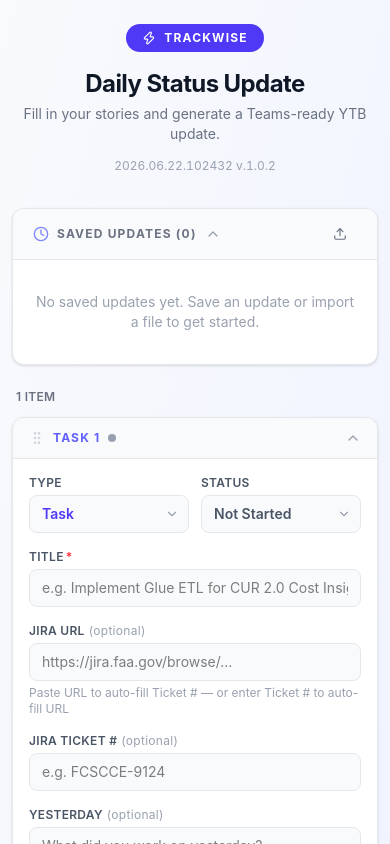
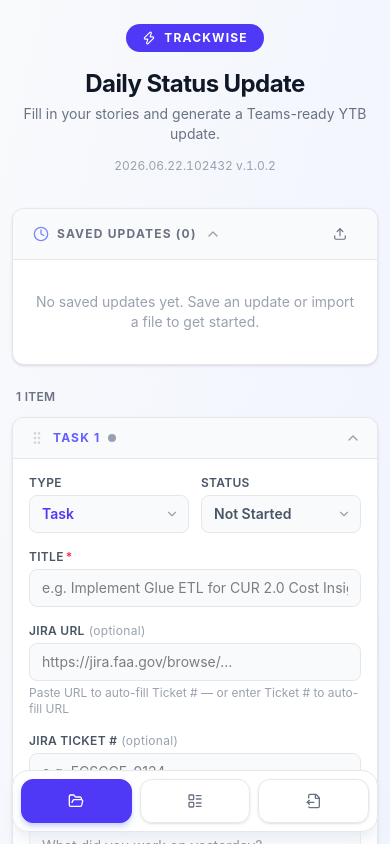
Before and after one commit to BrettFX/Trackwise, a React (Vite) app: page / in a window 390 px wide. Shown: the top 844 px of the page. Built offline with nearby package versions, Linux system fonts and the light colour scheme.

Commit message:
Fix mobile navigation visibility

```diff
--- a/src/App.tsx
+++ b/src/App.tsx
@@ -282,7 +282,7 @@ function App() {
   const isEditing = currentUpdateId !== null;
 
   return (
-    <div className="min-h-screen bg-gradient-to-br from-slate-50 to-indigo-50 py-6 sm:py-10 px-3 sm:px-4">
+    <div className="min-h-screen bg-gradient-to-br from-slate-50 to-indigo-50 px-3 pt-6 pb-24 sm:px-4 sm:pt-10 sm:pb-28 lg:py-10">
       <NavPanel />
       <div className="max-w-3xl mx-auto">
 
--- a/src/components/NavPanel.tsx
+++ b/src/components/NavPanel.tsx
@@ -57,7 +57,7 @@ export default function NavPanel() {
   return (
     <nav
       aria-label="Page sections"
-      className="fixed left-4 top-1/2 -translate-y-1/2 z-40 hidden lg:flex flex-col gap-2"
+      className="fixed inset-x-3 bottom-[calc(env(safe-area-inset-bottom)+0.75rem)] z-40 flex items-center justify-center gap-2 rounded-2xl border border-gray-200 bg-white/95 p-2 shadow-lg shadow-slate-200/70 backdrop-blur-sm lg:inset-x-auto lg:left-4 lg:top-1/2 lg:bottom-auto lg:-translate-y-1/2 lg:flex-col lg:items-stretch lg:justify-start lg:rounded-none lg:border-0 lg:bg-transparent lg:p-0 lg:shadow-none lg:backdrop-blur-none"
     >
       {NAV_ITEMS.map((item) => {
         const active = activeId === item.id;
@@ -66,14 +66,14 @@ export default function NavPanel() {
             key={item.id}
             onClick={() => scrollTo(item.id)}
             title={item.label}
-            className={`flex items-center gap-2.5 px-3 py-2.5 rounded-xl text-xs font-semibold transition-all border
+            className={`flex min-h-11 flex-1 items-center justify-center gap-2 px-3 py-2.5 rounded-xl text-xs font-semibold transition-all border lg:min-h-0 lg:flex-none lg:justify-start
               ${active
                 ? 'bg-indigo-600 text-white border-indigo-600 shadow-md shadow-indigo-200'
                 : 'bg-white/90 backdrop-blur-sm text-gray-500 border-gray-200 hover:bg-indigo-50 hover:text-indigo-600 hover:border-indigo-200 shadow-sm'
               }`}
           >
             {item.icon}
-            <span className="hidden xl:inline">{item.label}</span>
+            <span className="sr-only sm:not-sr-only lg:sr-only xl:not-sr-only">{item.label}</span>
           </button>
         );
       })}
```
